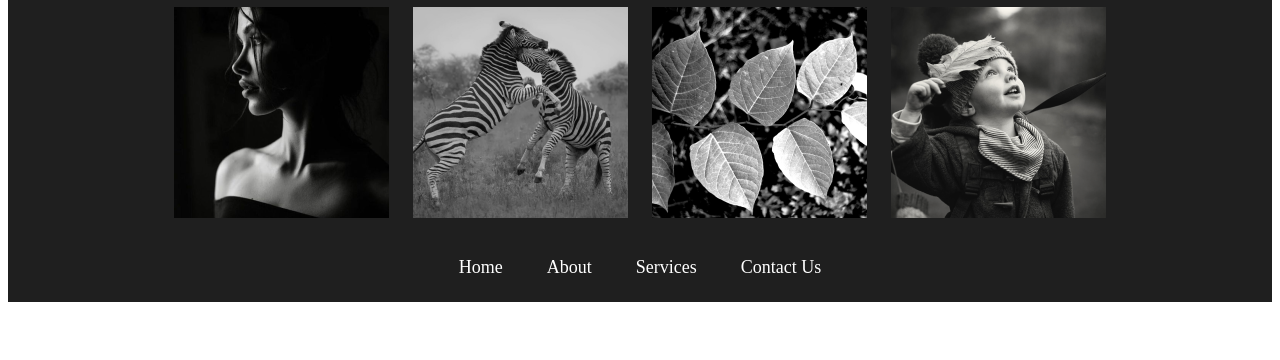
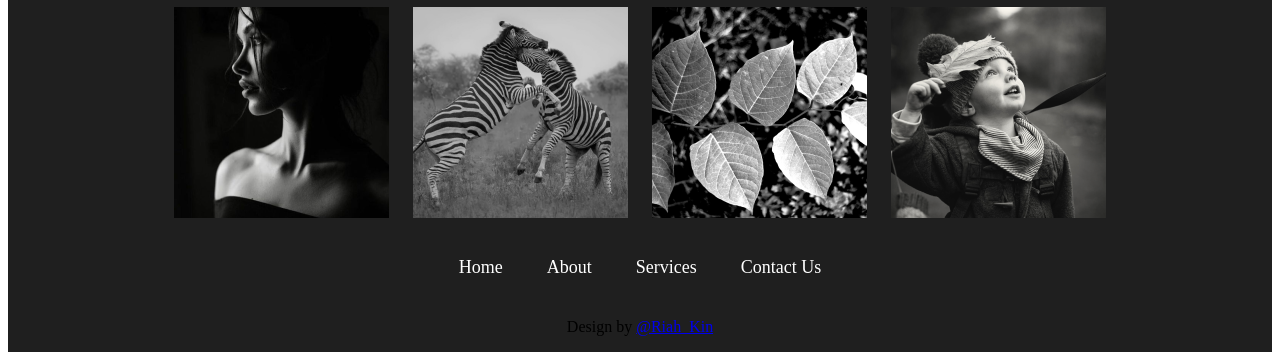
Before and after one commit to meenarh/RIA, a plain HTML site: page index.html in a window 1280 px wide. Shown: the part 2994-3354 px from the top of the page. Before the commit the page ends 3304 px from the top, so only its background shows below. Drawn offline with Linux system fonts and the light colour scheme; a web font is replaced by a local one.

Commit message:
Update index.html

```diff
--- a/index.html
+++ b/index.html
@@ -95,6 +95,8 @@
                 <li><a href="#">Contact Us</a></li>
         </div>
 
+        <p>Design by <a href="https://twitter.com/riah_kin?s=21&t=mGTO7tFXMm25YNt5_ZJSoQ">@Riah_Kin</a></p>
+
     </footer>
 </body>
 </html>
```
